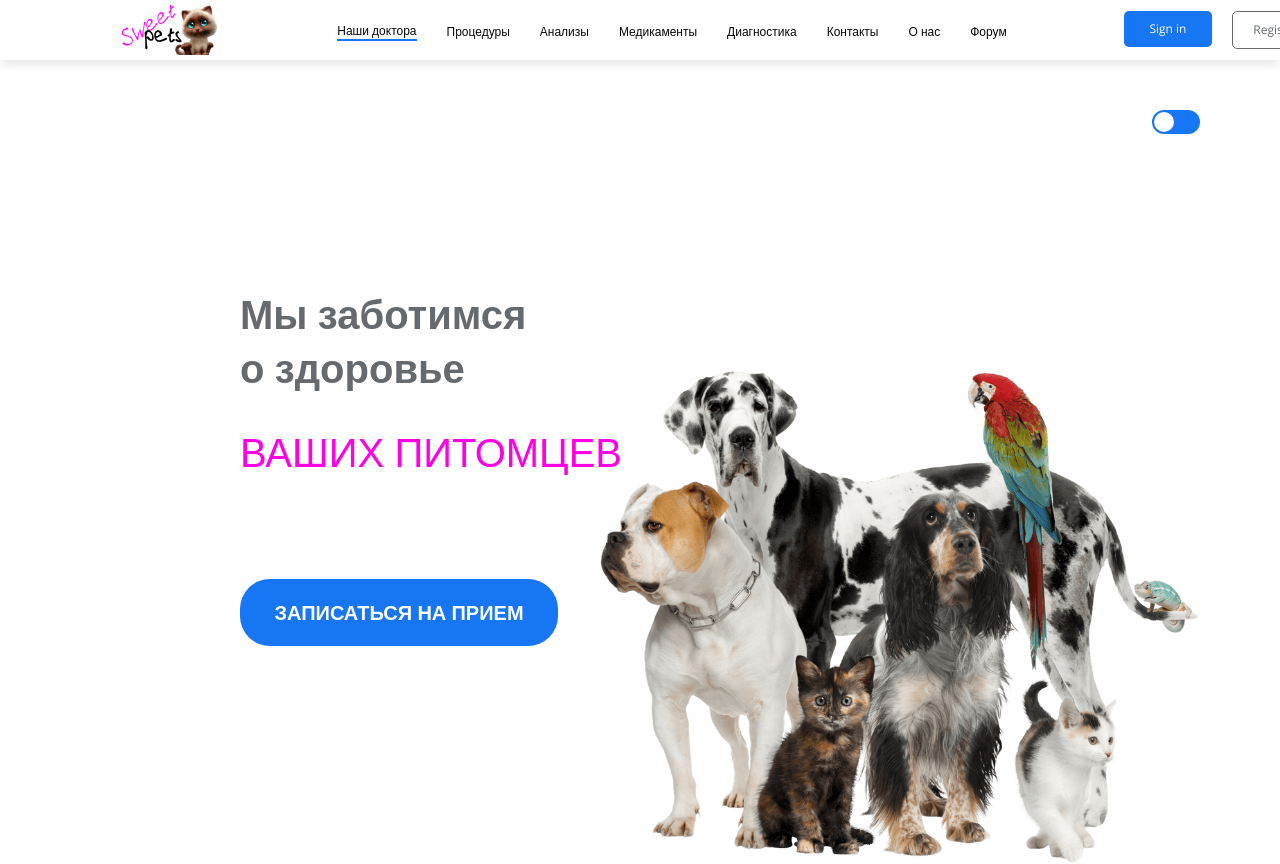
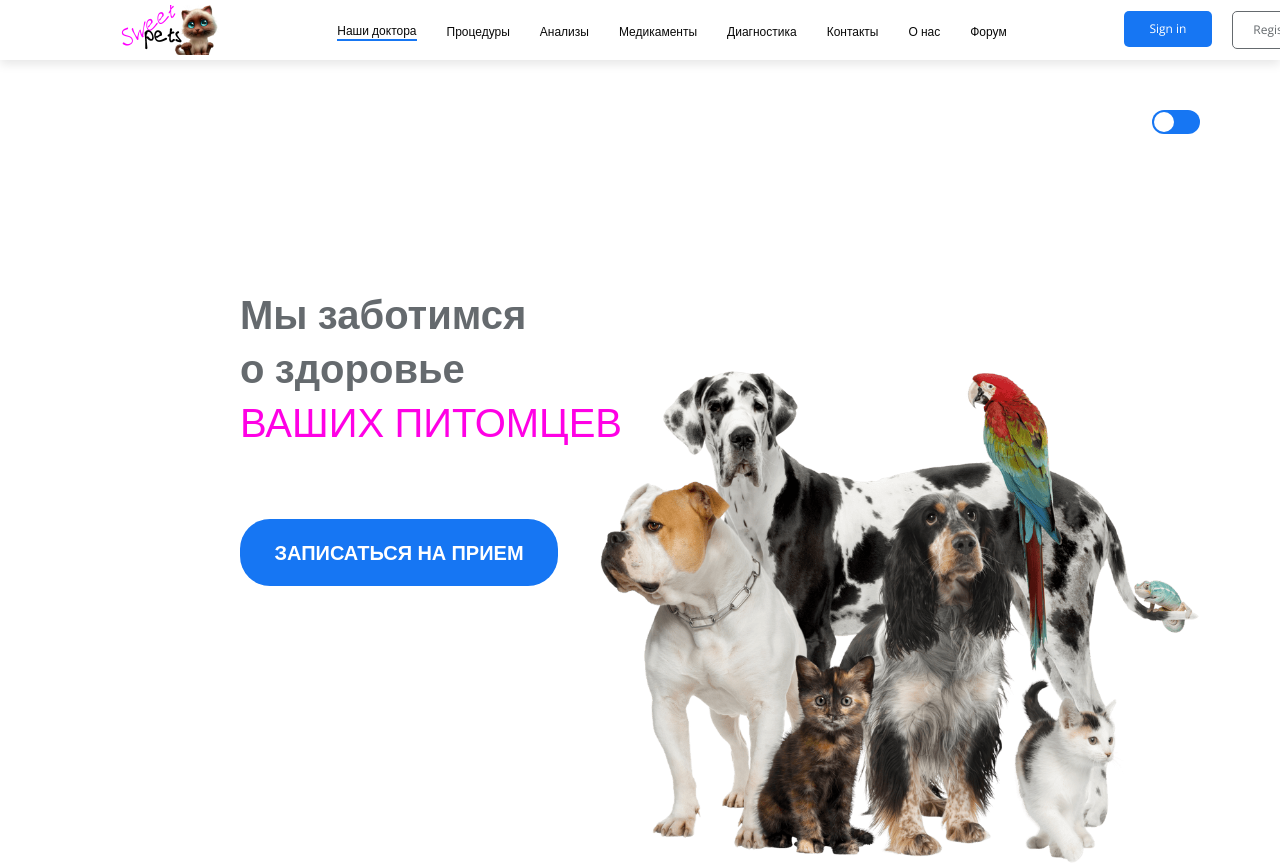
Before and after one commit to dzmiterby/vet-clinic, a React (Vite) app: page / in a window 1280 px wide. Shown: the top 864 px of the page. Built offline with nearby package versions, Linux system fonts and the light colour scheme.

Commit message:
commit14

```diff
--- a/src/features/Landing/Appointment/Appointment.module.scss
+++ b/src/features/Landing/Appointment/Appointment.module.scss
@@ -18,12 +18,14 @@
   .container {
     width: 100%;
     background-size: 75%;
-    background-color: rgba(5, 1, 49, 0.39);
     background-position: center;
     justify-content: flex-end;
     align-items: center;
     margin: -50px auto 0;
     padding: 0 0 20px 0;
+  }
+  .container div {
+    background-color: rgba(5, 1, 49, 0.39);
   }
 }
 
--- a/src/features/Landing/Appointment/Appointment.tsx
+++ b/src/features/Landing/Appointment/Appointment.tsx
@@ -25,9 +25,11 @@ const Appointment = () => {
 
   return (
     <section className={styles.container}>
-      <h1 className={setStyle(theme, styles.text, `${styles.text} ${styles['inverse-text']}`)}>Мы заботимся о здоровье</h1>
-      <p className={setStyle(theme, styles['text-selected'], `${styles['text-selected']} ${styles['inverse-text-selected']}`)}>ВАШИХ ПИТОМЦЕВ</p>
-      <Button styleBtn={styleBtn} text={text}  theme={themeButton} />
+      <div>
+        <h1 className={setStyle(theme, styles.text, `${styles.text} ${styles['inverse-text']}`)}>Мы заботимся о здоровье</h1>
+        <p className={setStyle(theme, styles['text-selected'], `${styles['text-selected']} ${styles['inverse-text-selected']}`)}>ВАШИХ ПИТОМЦЕВ</p>
+        <Button styleBtn={styleBtn} text={text}  theme={themeButton} />
+      </div>
     </section>
   );
 };
```
